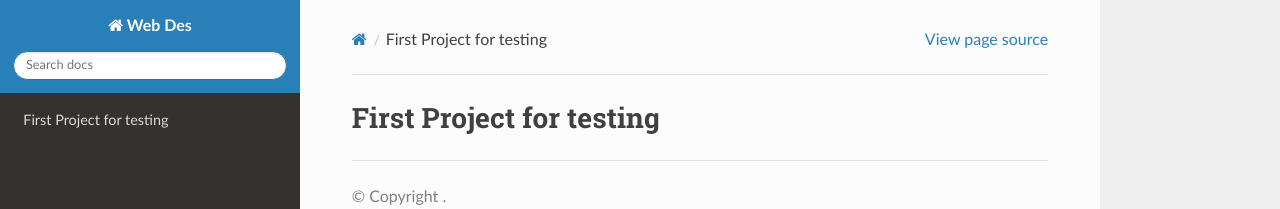
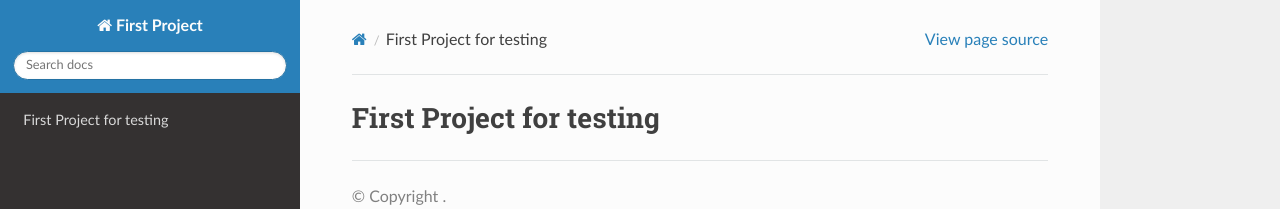
Before and after one commit to Kennedy-pop/roboforminformarmation, a Sphinx documentation site: the page built from docs/index.rst, in a window 1280 px wide. Shown: the top 209 px of the page. Built offline with Sphinx 7.4.7 and the Read the Docs theme 3.1.0, drawn with Linux system fonts in a browser that asks for light colours.

Commit message:
Update conf.py

```diff
--- a/docs/conf.py
+++ b/docs/conf.py
@@ -5,7 +5,7 @@ import sys
 sys.path.insert(0, os.path.abspath('.'))
 
 # -- Project information -----------------------------------------------------
-project = 'Web Des'
+project = 'First Project'
 author = 'Marsha'
 release = '1.0'
 
```
